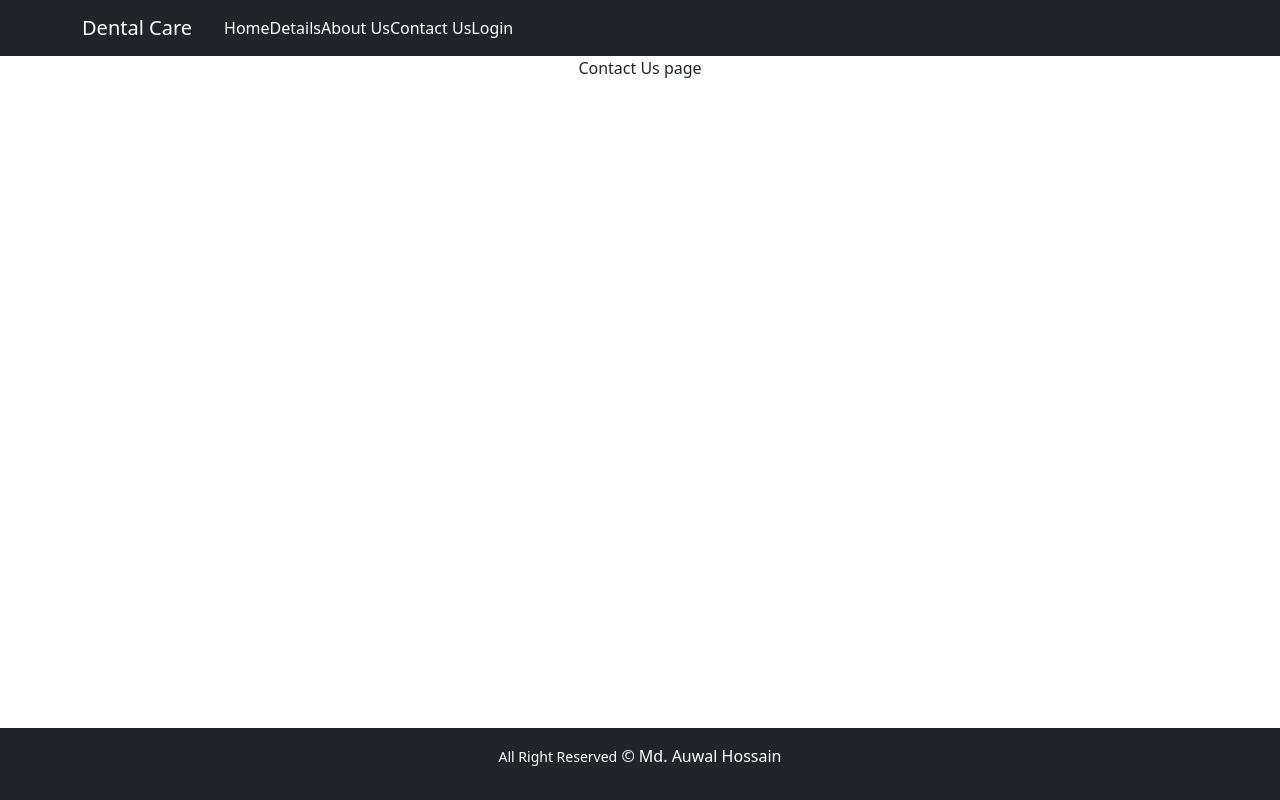
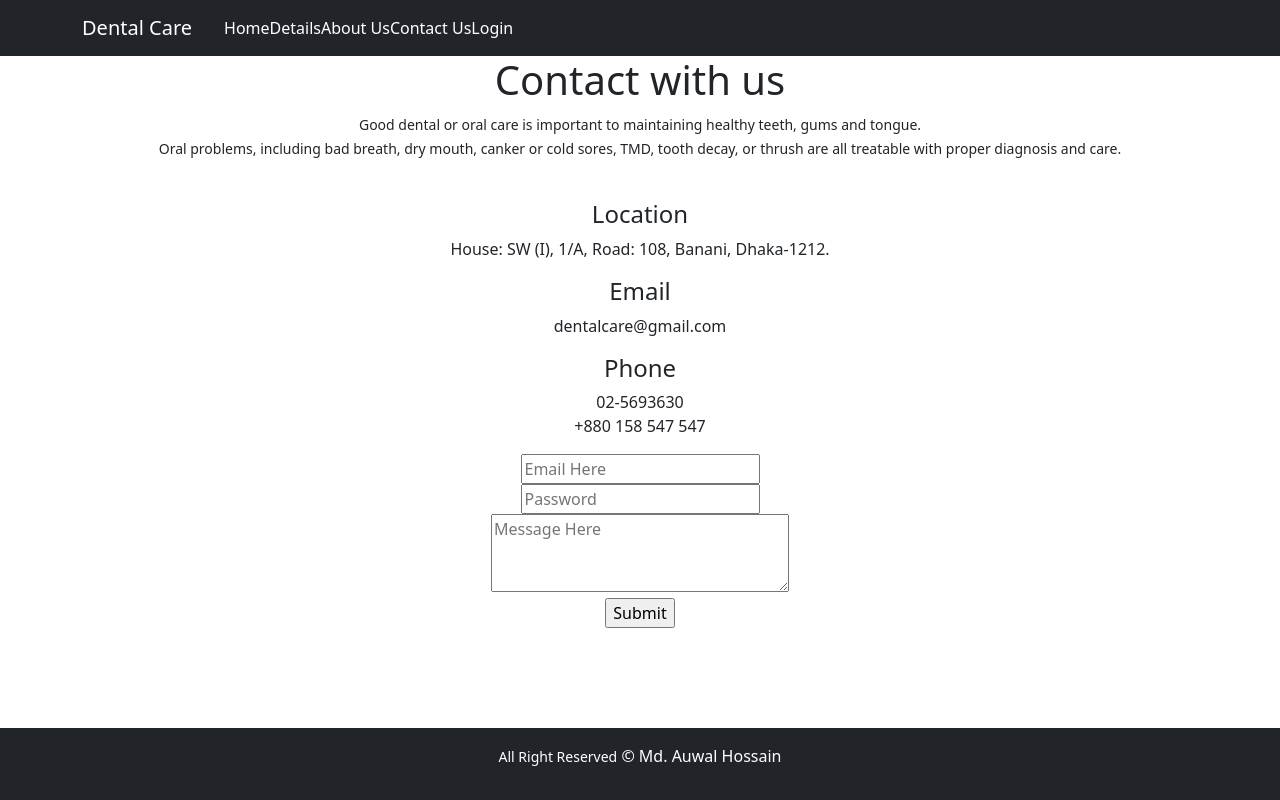
Before and after one commit to mdauwalhossain/dantal-care, a React (Create React App) app: page /contact in a window 1280 px wide. Built offline with nearby package versions, Linux system fonts and the light colour scheme.

Commit message:
Without Private Route

```diff
--- a/src/Pages/AboutUs/About.js
+++ b/src/Pages/AboutUs/About.js
@@ -3,7 +3,9 @@ import React from 'react';
 const About = () => {
     return (
         <div>
-            About Us page
+            <h2>Something About Us</h2>
+            <p>Good dental or oral care is important to maintaining healthy teeth, gums and tongue. Oral problems, including bad breath, dry mouth, canker or cold sores, TMD, tooth decay, or thrush are all treatable with proper diagnosis and care.</p>
+            <img src="https://images.squarespace-cdn.com/content/v1/56e1a25a2b8dde859fc6467d/1463789039252-0PDG92R98BE1QHICZ9SA/8-to-8-dental-care-family-services.jpg?format=1000w" alt="" />
         </div>
     );
 };
--- /dev/null
+++ b/src/Pages/ContactUs/Contact.css
@@ -0,0 +1,4 @@
+.contact-form{
+    margin-bottom: 10px;
+    background-color: darkcyan;
+}
--- a/src/Pages/ContactUs/Contact.js
+++ b/src/Pages/ContactUs/Contact.js
@@ -2,8 +2,27 @@ import React from 'react';
 
 const Contact = () => {
     return (
-        <div>
-            Contact Us page
+        <div className="contact-form">
+            <h1>Contact with us</h1>
+            <p><small>Good dental or oral care is important to maintaining healthy teeth, gums and tongue. <br /> Oral problems, including bad breath, dry mouth, canker or cold sores, TMD, tooth decay, or thrush are all treatable with proper diagnosis and care.</small></p>
+            <br />
+            <h4>Location</h4>
+            <p>House: SW (I), 1/A, Road: 108, Banani, Dhaka-1212. </p>
+            <h4>Email</h4>
+            <p>dentalcare@gmail.com</p>
+            <h4>Phone</h4>
+            <p> 02-5693630 <br />
+                +880 158 547 547
+
+            </p>
+            <div className="form">
+            <input type="email" name="email" placeholder="Email Here" id="" /> <br />
+            <input type="password" name="password" placeholder="Password" id="" /> <br />
+            <textarea rows="3" cols="30" name="comment" form="usrform" placeholder="Message Here">
+           </textarea> <br />
+            <input type="submit" value="Submit" />
+            </div>
+
         </div>
     );
 };
--- /dev/null
+++ b/src/Pages/Detail/Data/Data.js
@@ -0,0 +1,28 @@
+import React from 'react';
+import { Card, Col, Row } from 'react-bootstrap';
+
+const Data = (props) => {
+    const {name,picture, details, price} = props.data;
+    return (
+        <div>
+            <Row xs={1} md={2} className="">
+                {Array.from({ length: 1 }).map((_, idx) => (
+                    <Col>
+                    <Card className="rounded mx-auto d-block">
+                        <Card.Img className="text-center" variant="top" src={picture} />
+                        <Card.Body>
+                        <Card.Title>Course: {name}</Card.Title>
+                        <Card.Text>
+                            {details}
+                            <p>Price: {price}</p>
+                        </Card.Text>
+                        </Card.Body>
+                    </Card>
+                    </Col>
+                ))}
+            </Row>
+        </div>
+    );
+};
+
+export default Data;
--- a/src/Pages/Detail/Detail.js
+++ b/src/Pages/Detail/Detail.js
@@ -1,12 +1,27 @@
-import React from 'react';
+import React, { useEffect, useState } from 'react';
+import { Row } from 'react-bootstrap';
+import Data from './Data/Data';
 
 const Detail = () => {
+    const [probs, setProbs] = useState([]);
+    useEffect(()=>{
+        fetch('./data.json')
+        .then(res => res.json())
+        .then(data => setProbs(data))
+
+    }
+    ,[]);
     return (
         <div>
-            Detail page
+            <Row xs={1} md={2} className="g-4">
+                {
+                    probs.map(para => <Data
+                    key={para._id}
+                    data={para}
+                    ></Data>)
+                }
 
-            <div></div>
-            <div></div>
+            </Row>
         </div>
     );
 };
```
Also changed, not shown: src/Login/Login.js (+1 -10 lines).
